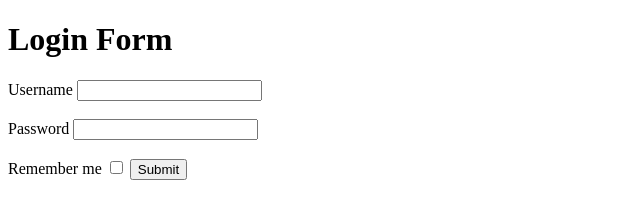
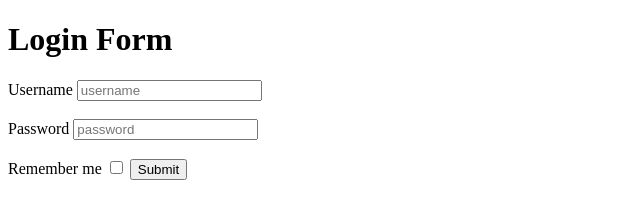
Before and after one commit to acciojob/remember-me-login-form-Vyshnavi1986, a website: page main.html in a window 1280 px wide. Shown: the whole page, without its empty margins (0-640 px from the left). Drawn offline with Linux system fonts and the light colour scheme.

Commit message:
created a submission

```diff
--- a/main.html
+++ b/main.html
@@ -10,10 +10,10 @@
 	<h1>Login Form</h1>
 	<form>
 		<label for="username">Username</label>
-		<input type="text" placeholder="" id="username">
+		<input type="text" placeholder="username" id="username">
 		<br><br>
 		<label for='password'>Password</label>
-		<input type="password" placeholder="" id="password">
+		<input type="password" placeholder="password" id="password">
 		<br><br>
 		<label for="checkbox">Remember me</label>
 		<input type="checkbox" id="checkbox">
```
